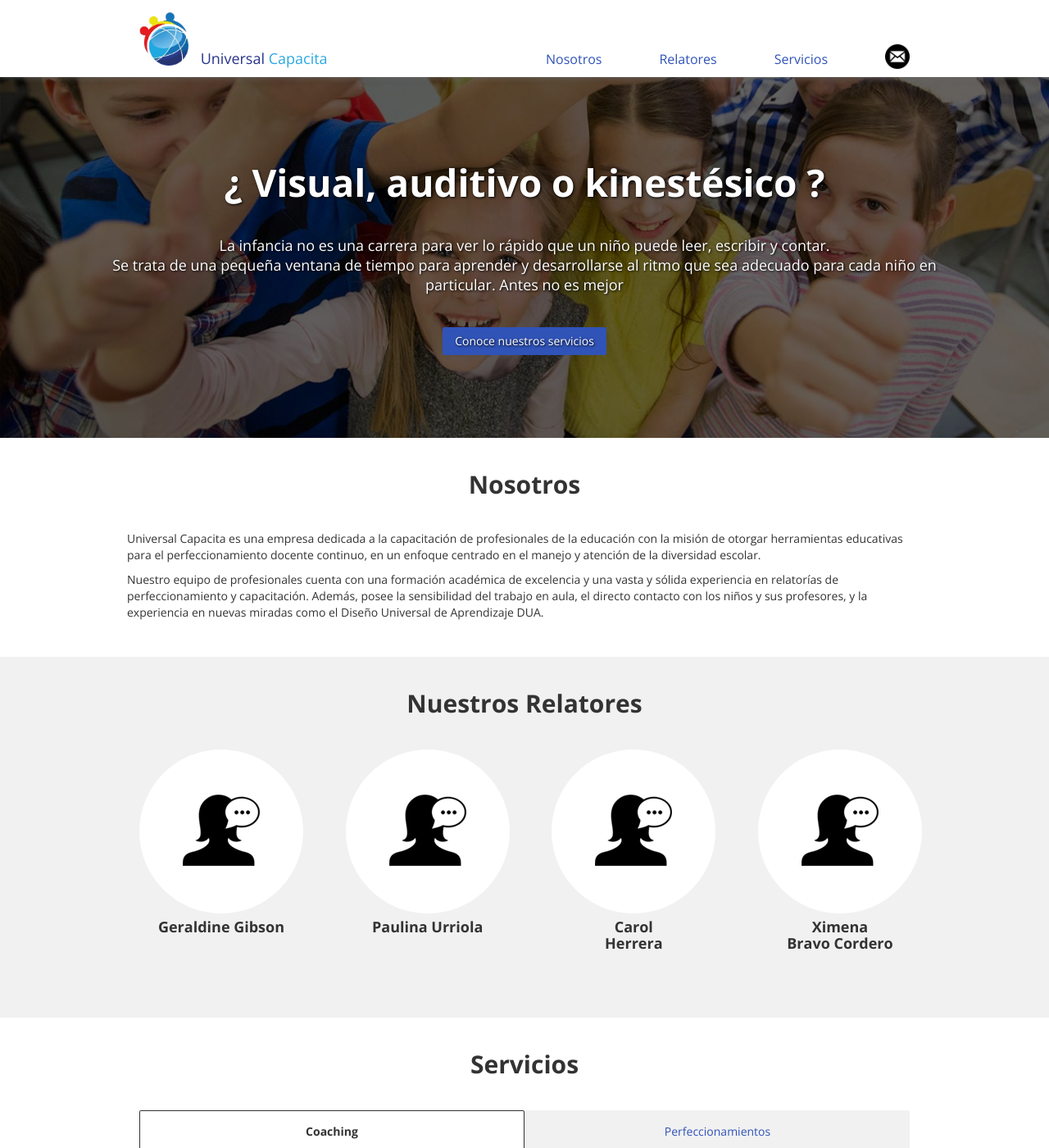
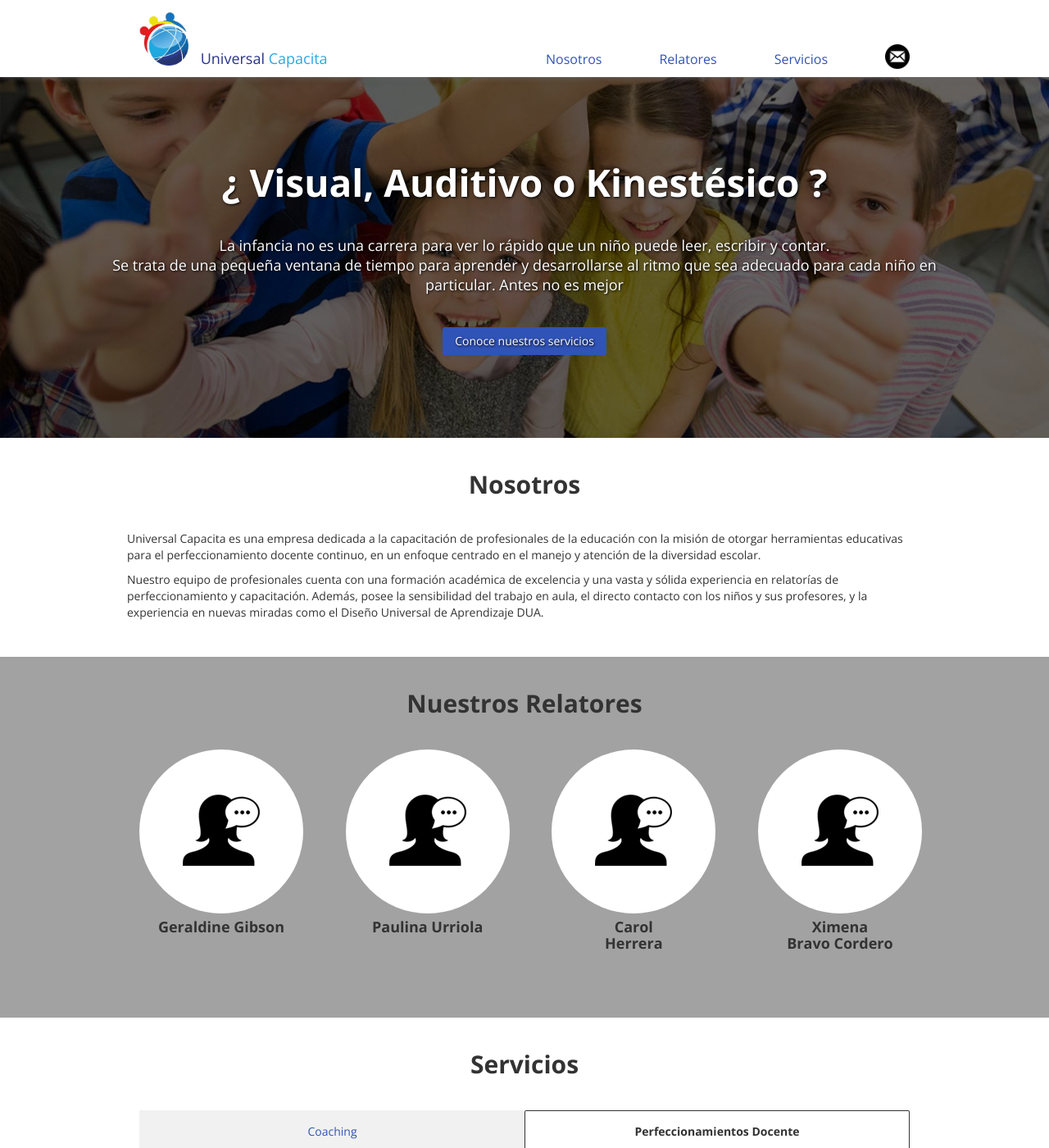
Before and after one commit to jimibustamante/universal_capacita_web, a Jekyll site: the page built from index.html, in a window 1280 px wide and 1400 px high. Shown: the whole window at 82% size. Built offline with Jekyll 4.4.1, drawn with Linux system fonts in a browser that asks for light colours; nearby versions of some CDN libraries; Markdown is read by kramdown in place of the engine named in the settings; the list of posts is cut into pages by our own code; some of the changed text lies outside the part shown.

Commit message:
Correcciones

```diff
--- a/css/dev/_custom.scss
+++ b/css/dev/_custom.scss
@@ -391,7 +391,7 @@
 
 .relatores {
   height: 440px;
-  background-color: #f1f1f1;
+  background-color: #A2A2A2;
 
   // overflow-x: scroll;
   // width: 970px;
--- a/index.html
+++ b/index.html
@@ -27,7 +27,7 @@
 
   <div class="intro">
     <div class="call">
-      <h1> ¿ Visual, auditivo o kinestésico ?<small>La infancia no es una carrera para ver lo rápido que un niño puede leer, escribir y contar. <br> Se trata de una pequeña ventana de tiempo para aprender y desarrollarse al ritmo que sea adecuado para cada niño en particular. Antes no es mejor</small><a class="btn btn-default more" href="#ancla4" role="button">Conoce nuestros servicios</a></h1>
+      <h1> ¿ Visual, Auditivo o Kinestésico ?<small>La infancia no es una carrera para ver lo rápido que un niño puede leer, escribir y contar. <br> Se trata de una pequeña ventana de tiempo para aprender y desarrollarse al ritmo que sea adecuado para cada niño en particular. Antes no es mejor</small><a class="btn btn-default more" href="#ancla4" role="button">Conoce nuestros servicios</a></h1>
 
     </div>
   </div>
@@ -120,14 +120,14 @@
     <div>
       <!-- Nav tabs -->
       <ul class="nav nav-tabs tabs_style" role="tablist">
-        <li role="presentation" class="active"><a href="#Coaching" aria-controls="Coaching" role="tab" data-toggle="tab">Coaching</a></li>
+        <li role="presentation" ><a href="#Coaching" aria-controls="Coaching" role="tab" data-toggle="tab">Coaching</a></li>
 <!--         <li role="presentation"><a href="#Asesorías" aria-controls="Asesorías" role="tab" data-toggle="tab">Asesorías</a></li> -->
-        <li role="presentation"><a href="#Perfeccionamientos" aria-controls="Perfeccionamientos" role="tab" data-toggle="tab">Perfeccionamientos</a></li>
+        <li role="presentation" class="active"><a href="#Perfeccionamientos" aria-controls="Perfeccionamientos" role="tab" data-toggle="tab">Perfeccionamientos Docente</a></li>
       </ul>
 
       <!-- Tab panes -->
       <div class="tab-content">
-        <div role="tabpanel" class="tab-pane active" id="Coaching">
+        <div role="tabpanel" class="tab-pane" id="Coaching">
           <p class="descripcion">Bajo la mirada del coach ontológico,  ofrecemos procesos de acompañamiento  individual, que buscan potenciar y desarrollar habilidades de liderazgo, relacionales o comunicacionales, según el objetivo que se defina.
           <br><br>El proceso contempla entre 10 a 12 sesiones individuales de una hora y está dirigido a directivos y profesionales de la educación, que requieran trabajar en algún ámbito de sus competencias laborales.</p>
           <form class="form-horizontal formulario-coaching">
@@ -208,8 +208,10 @@
 
         </div> -->
 
-        <div role="tabpanel" class="tab-pane" id="Perfeccionamientos">
-          <p>Nuestro equipo de profesionales cuenta con una formación académica de excelencia y una vasta y sólida experiencia en relatorías de perfeccionamiento y capacitación. Además, posee la sensibilidad del trabajo en aula, el directo contacto con los niños y sus profesores, y la experiencia en nuevas miradas como el Diseño Universal de Aprendizaje DUA</p>
+        <div role="tabpanel" class="tab-pane active" id="Perfeccionamientos">
+          <p>Nuestro equipo de profesionales cuenta con una formación académica de excelencia y una vasta y sólida experiencia en relatorías de perfeccionamiento y capacitación. Además, posee la sensibilidad del trabajo en aula, el directo contacto con los niños y sus profesores, y la experiencia en nuevas miradas como el Diseño Universal de Aprendizaje DUA.</p>
+          <p>Aquí les presentamos el listado de nuestros perfeccionamientos, donde <strong>podrá solicitar los programas completos y cotizar.</strong></p>
+          <p><strong>Estamos inscritos en Chilecompra.</strong></p>
           <ul>
             <li>
               <a class="" href="#" role="button" data-toggle="modal" data-target="#modal-cursos1">1. Adecuaciones curriculares (AACC), una herramienta para la atención de la diversidad.</a>
```
Also changed, not shown: css/style.css.
